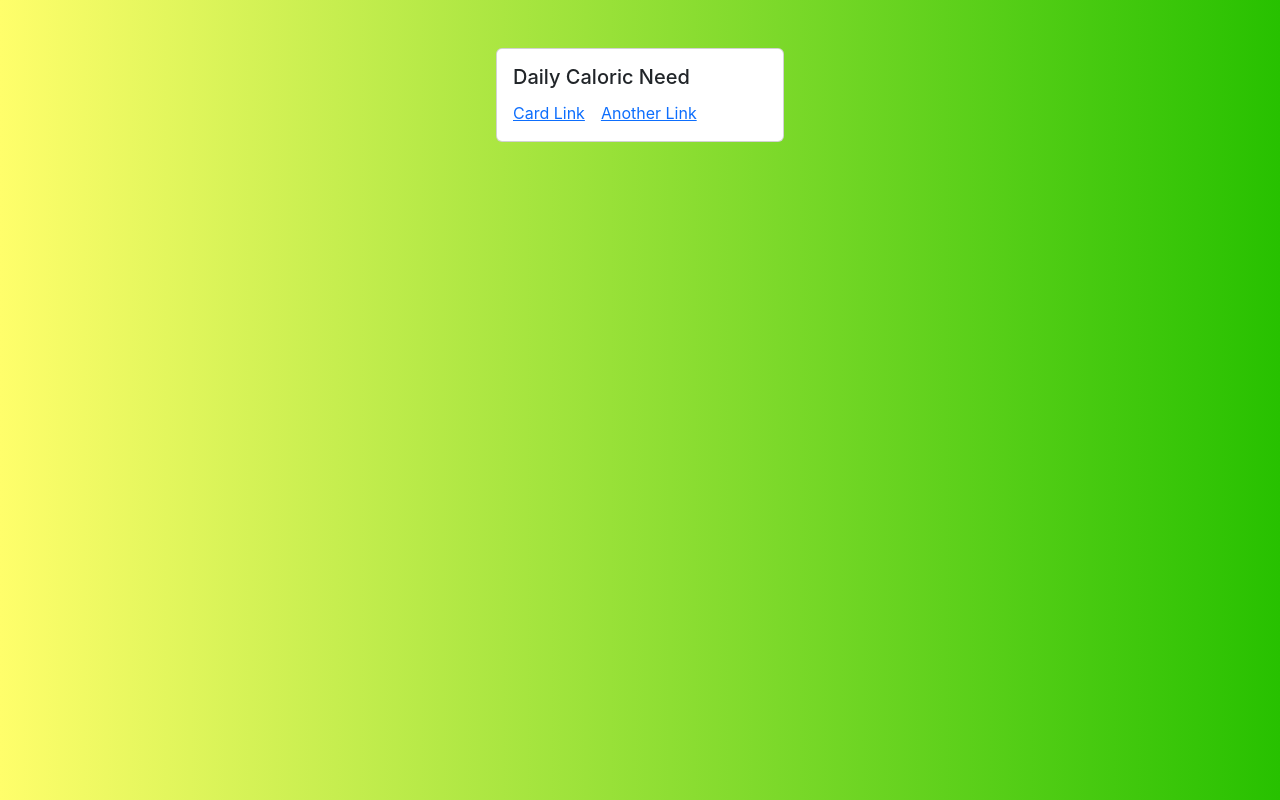
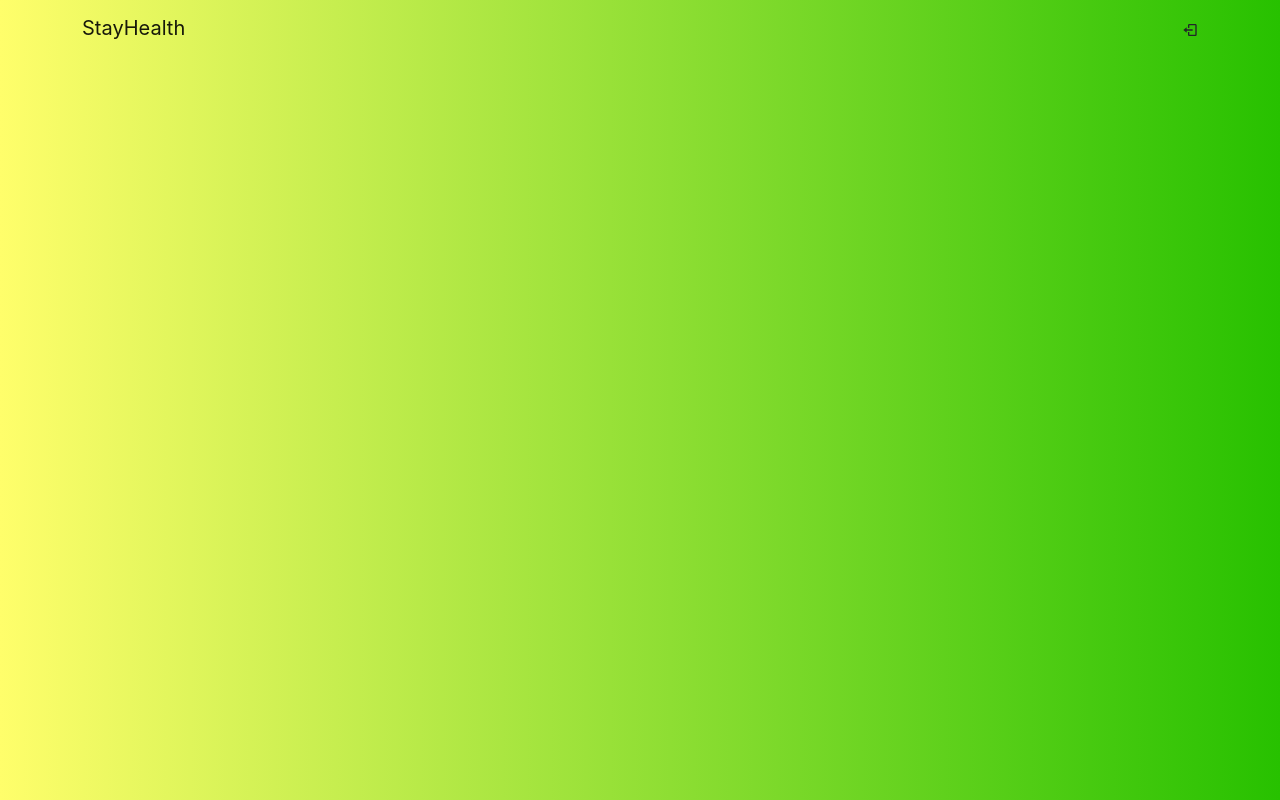
Before and after one commit to diclementef92/EpicodeCapstoneProject, a React (Create React App) app in the folder front-end/: page /dashboard in a window 1280 px wide. Built offline with nearby package versions, Linux system fonts and the light colour scheme.

Commit message:
nav bar logout

```diff
--- a/front-end/package.json
+++ b/front-end/package.json
@@ -14,6 +14,7 @@
     "react": "^18.2.0",
     "react-bootstrap": "^2.7.4",
     "react-dom": "^18.2.0",
+    "react-icons": "^4.8.0",
     "react-redux": "^8.0.5",
     "react-router-dom": "^6.11.2",
     "react-scripts": "5.0.1",
--- a/front-end/src/components/DailyCalories.jsx
+++ b/front-end/src/components/DailyCalories.jsx
@@ -11,7 +11,7 @@ const DailyCalories = (props) => {
   useEffect(() => {}, []);
 
   return (
-    <Container className="d-flex justify-content-sm-center mt-4">
+    <Container>
       <Card style={{ width: "18rem" }}>
         <Card.Body>
           <Card.Title>Daily Caloric Need</Card.Title>
--- a/front-end/src/components/Dashboard.jsx
+++ b/front-end/src/components/Dashboard.jsx
@@ -1,32 +1,59 @@
 import { useEffect, useState } from "react";
-import { Button, Card, Container, Nav } from "react-bootstrap";
-import { Link } from "react-router-dom";
+import {
+  Button,
+  Card,
+  Container,
+  Navbar,
+  OverlayTrigger,
+  Tooltip,
+} from "react-bootstrap";
+import { Link, Navigate, useNavigate } from "react-router-dom";
 import { FetchUser } from "../hooks/FetchUser";
-import { useSelector } from "react-redux";
+import { useDispatch, useSelector } from "react-redux";
 import DailyCalories from "./DailyCalories";
+import { BiLogOut } from "react-icons/bi";
 
 const Dashboard = () => {
   const userDto = useSelector((state) => state.userDto);
-  const [errMessage, setErrMessage] = useState();
+  const dispatch = useDispatch();
+  const navigate = useNavigate();
 
   useEffect(() => {
     console.log(userDto);
   }, []);
 
+  const renderTooltip = (props) => (
+    <Tooltip id="button-tooltip" {...props}>
+      logout
+    </Tooltip>
+  );
+
+  const handleLogOut = () => {
+    dispatch({ type: "LOGOUT" });
+    navigate("/");
+  };
+
   return (
-    <Container className="d-flex justify-content-sm-center mt-4">
-      {errMessage ? (
-        <Card style={{ width: "18rem" }} className="text-center">
-          <Card.Body>
-            <Card.Title>{errMessage}</Card.Title>
-            <Card.Text>Try to Login again</Card.Text>
-            <Button href={"../login"}>Login</Button>
-          </Card.Body>
-        </Card>
-      ) : (
-        <DailyCalories dailyCaloricNeeds={userDto.dailyCaloricNeeds} />
-      )}
-    </Container>
+    <>
+      <Navbar>
+        <Container>
+          <Navbar.Brand href="./">StayHealth</Navbar.Brand>
+          <Navbar.Toggle />
+          <Navbar.Collapse className="justify-content-end">
+            <Navbar.Text>{userDto.username}</Navbar.Text>
+            <OverlayTrigger
+              placement="right"
+              delay={{ show: 250, hide: 400 }}
+              overlay={renderTooltip}
+            >
+              <a onClick={handleLogOut}>
+                <BiLogOut />
+              </a>
+            </OverlayTrigger>
+          </Navbar.Collapse>
+        </Container>
+      </Navbar>
+    </>
   );
 };
 
--- a/front-end/src/components/Login.jsx
+++ b/front-end/src/components/Login.jsx
@@ -11,7 +11,7 @@ import {
   Row,
 } from "react-bootstrap";
 import { Link } from "react-router-dom";
-import { useDispatch } from "react-redux";
+import { useDispatch, useSelector } from "react-redux";
 import { SignIn } from "../hooks/FechAuthentication";
 import { FetchUser } from "../hooks/FetchUser";
 
@@ -41,9 +41,16 @@ const Login = () => {
   const [responseMsg, setResponseMsg] = useState("");
   const [success, setSuccess] = useState(false);
 
+  const userDto = useSelector((state) => state.userDto);
+
   useEffect(() => {
     // at beginning focus on username field
     if (userRef) userRef?.current.focus();
+    if (userDto.username) {
+      //if user is already logged
+      setSuccess(true);
+      setResponseMsg("user already logged in");
+    }
   }, []);
 
   useEffect(() => {
@@ -110,7 +117,8 @@ const Login = () => {
               {success ? (
                 <>
                   <Card.Title>{responseMsg}</Card.Title>
-                  <Link to={"./dashboard"}>Go to DashBoard</Link>
+                  <br />
+                  <Button href={"./dashboard"}>Go to DashBoard</Button>
                 </>
               ) : (
                 <>
```
Also changed, not shown: 2 other files (tests, documents, lock files or other folders).
